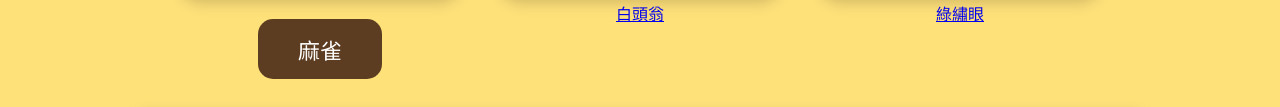
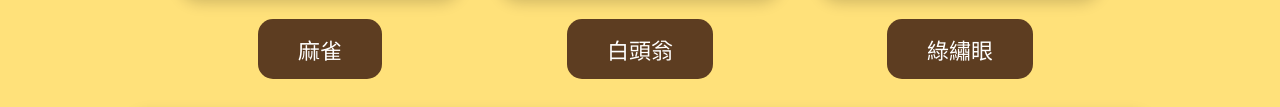
Before and after one commit to anhana422-prog/bird, a plain HTML site: page index.html in a window 1280 px wide. Shown: the part 1361-1468 px from the top of the page. Drawn offline with Linux system fonts and the light colour scheme.

Commit message:
Update index.html

```diff
--- a/index.html
+++ b/index.html
@@ -175,7 +175,7 @@
 
             <br>
 
-            <a href="https://liaoyu2005-hub.github.io/bbb/abc.html">
+            <a href="https://liaoyu2005-hub.github.io/bbb/abc.html" class="bird-button">
                 白頭翁
             </a>
 
@@ -189,7 +189,7 @@
 
             <br>
 
-            <a href="https://liaoyu2005-hub.github.io/aaa/def.html"bird-button">
+            <a href="https://liaoyu2005-hub.github.io/aaa/def.html"bird-button" class="bird-button">
                 綠繡眼
             </a>
 
```
